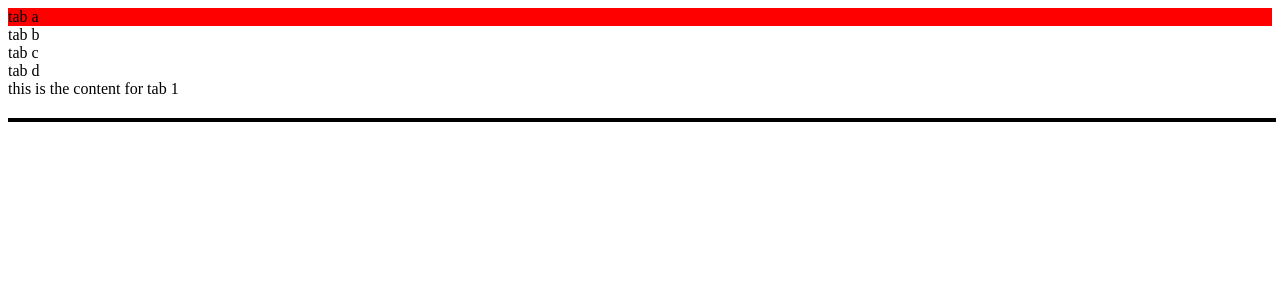
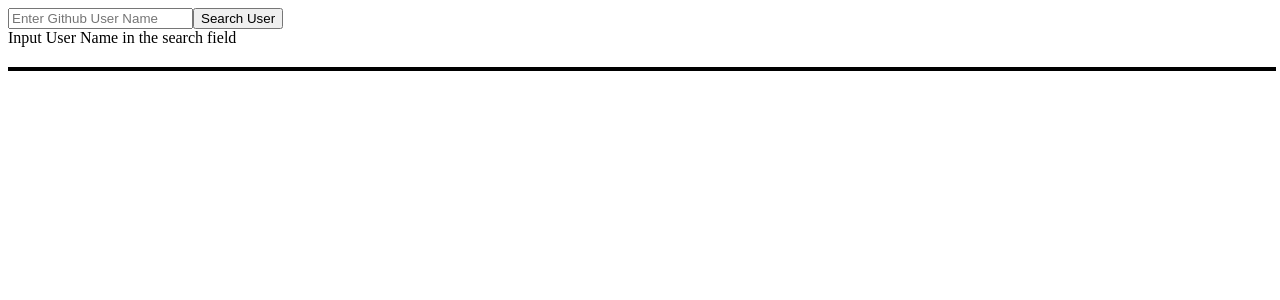
Before and after one commit to farhad1217/React-Practise, a React (Vite) app in the folder practising react/: page / in a window 1280 px wide. Shown: the top 300 px of the page. Built offline with nearby package versions, Linux system fonts and the light colour scheme.

Commit message:
Fetch User from github component added

```diff
--- a/practising react/src/App.jsx
+++ b/practising react/src/App.jsx
@@ -7,6 +7,7 @@ import TreeMenu from "./component/tree_menu/treeMenu"
 import ToggleTheme from "./component/toggle_theme/toggleTheme"
 import PopUP from "./component/pop_up_model/popUpModel"
 import TabList from "./component/tab/tabList"
+import GithubUser from "./component/fetch_github_user/githubUser"
 
 
 function App() {
@@ -28,8 +29,10 @@ function App() {
       <ToggleTheme />
       <div style={{ border: '2px solid black', width: '100%', marginTop:"20px", marginBottom: "20px" }} />
       <PopUP />
+      <div style={{ border: '2px solid black', width: '100%', marginTop:"20px", marginBottom: "20px" }} />
+      <TabList />
       <div style={{ border: '2px solid black', width: '100%', marginTop:"20px", marginBottom: "20px" }} /> */}
-      <TabList />
+      <GithubUser />
       <div style={{ border: '2px solid black', width: '100%', marginTop:"20px", marginBottom: "20px" }} />
     </>
   )
--- /dev/null
+++ b/practising react/src/component/fetch_github_user/githubUser.jsx
@@ -0,0 +1,32 @@
+import { useState } from "react"
+import User from "./user"
+
+export default function GithubUser(){
+    const [user, setUser] = useState("")
+    const [userData, setUserData] = useState(null)
+    const [error, setError] = useState(false)
+    const [loading, setLoading] = useState(false)
+
+    async function fetchUser() {
+        try {
+            setLoading(true)
+            setError(false)
+            const response = await fetch(`https://api.github.com/users/${user}`)
+            if(response.ok) setUser("")
+            if(response.status === 403) setError(true)
+            const data = await response.json()
+            setUserData(data)
+        }
+        catch{
+            setError(true)
+        }
+        finally{
+            setLoading(false)
+        }
+    }
+    return <div>
+        <input type="text" value={user} placeholder={"Enter Github User Name"} onChange={(event)=>setUser(event.target.value)}/>
+        <button onClick={fetchUser}>Search User</button>
+        {error? <div>some error occured</div>: loading?<h3>fetching user... please wait</h3>:<User user = {userData} />}
+    </div>
+}
--- /dev/null
+++ b/practising react/src/component/fetch_github_user/user.jsx
@@ -0,0 +1,30 @@
+export default function User({ user }) {
+  return (
+    <div>
+      {user === null ? (
+        "Input User Name in the search field"
+      ) : user.status ? (
+        "No user found in this name"
+      ) : (
+        <>
+          <h2>Name: {user.name}</h2>
+          <h4>Github ID: {user.login}</h4>
+          <div>
+            <img width={"30px"} src={user.avatar_url} alt={user.name} />
+          </div>
+          <div>
+            <a href={user.html_url} target="blank">
+              Github Account{" "}
+            </a>
+          </div>
+          <div>
+            <p>Followers:{user.followers}</p>
+          </div>
+          <div>
+            <p>Following:{user.following}</p>
+          </div>
+        </>
+      )}
+    </div>
+  );
+}
```
